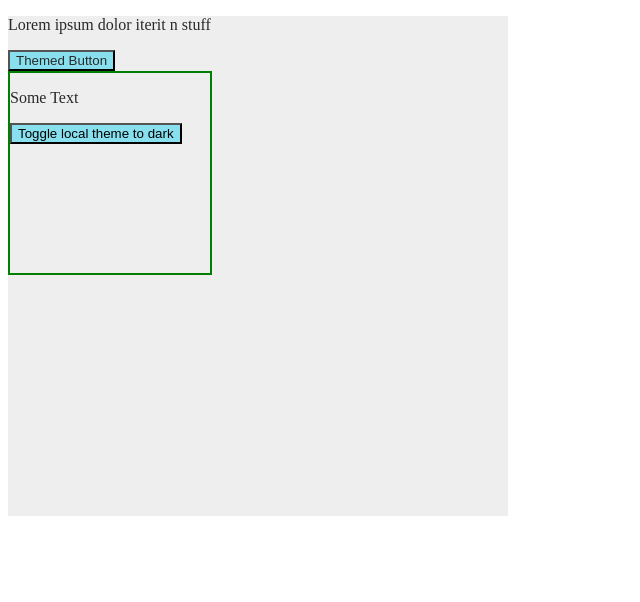
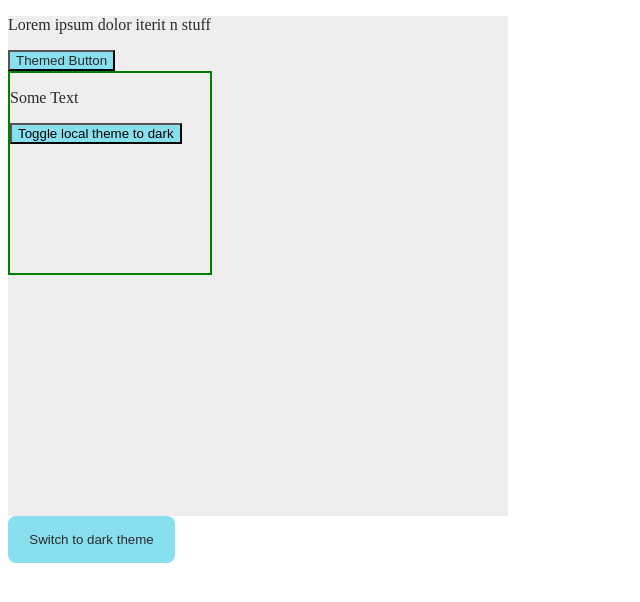
Before and after one commit to chandankr2727/Context-Theme-Toggler---React-Router-What-is-Routing-Why-Defining-Using-R---53reqc8nixzd, a React app: page / in a window 1280 px wide. Shown: the top 602 px of the page, without its empty margins (0-640 px from the left). Built offline with nearby package versions, Linux system fonts and the light colour scheme.

Commit message:
Update ThemeToggleButton.js

```diff
--- a/src/components/ThemeToggleButton.js
+++ b/src/components/ThemeToggleButton.js
@@ -1,11 +1,18 @@
-import React from 'react';
+import React, { useContext } from 'react';
+import { ThemeContext } from './ThemeProvider';
 
+const ThemeToggleButton = () => {
+  const { globalTheme, toggleGlobalTheme } = useContext(ThemeContext);
 
-const ThemeToggleButton = () =>{
+  return (
+    <button
+      className={`btn ${globalTheme === 'light' ? 'btn-light txt-light' : 'btn-dark txt-dark'}`}
+      id="global-theme-toggler"
+      onClick={toggleGlobalTheme}
+    >
+      {globalTheme === 'light' ? 'Switch to dark theme' : 'Switch to light theme'}
+    </button>
+  );
+};
 
-    return (
-       <></>
-    )
-
-}
-export {ThemeToggleButton}
+export { ThemeToggleButton };
```
